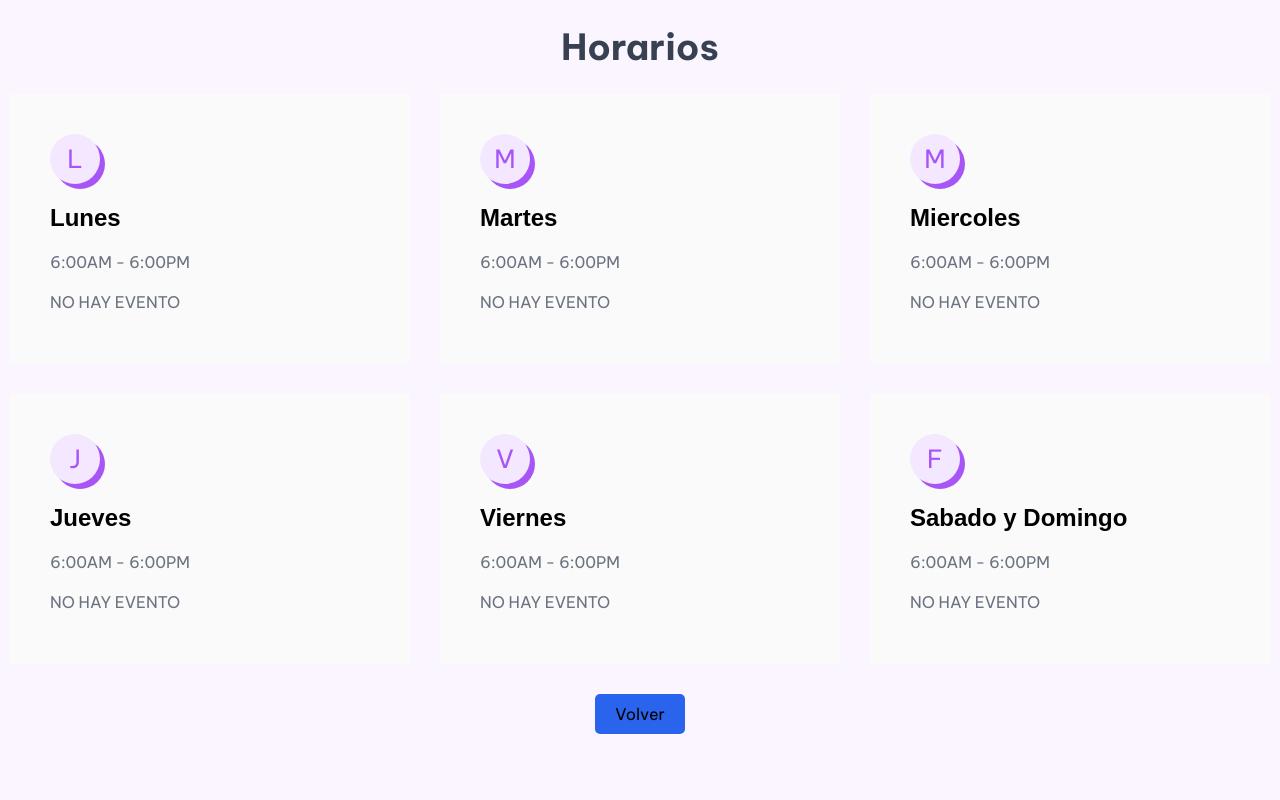
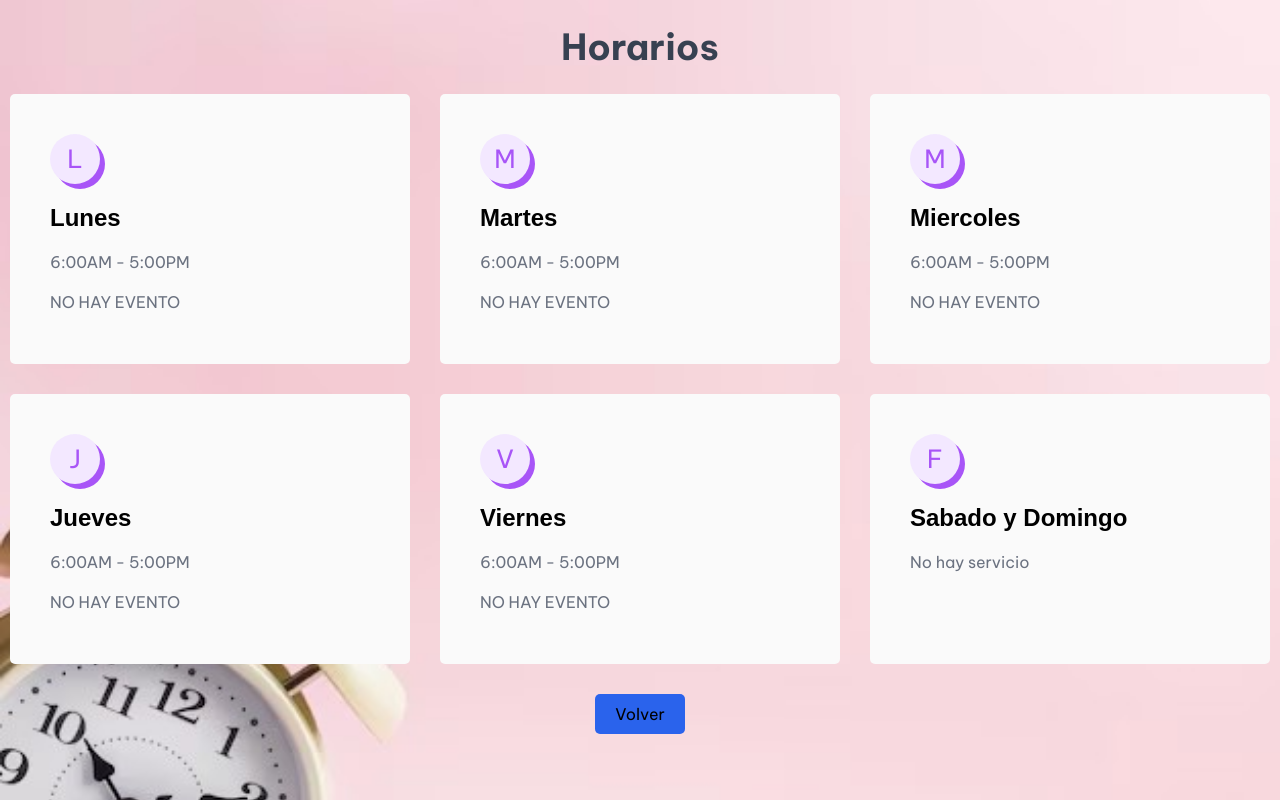
Before and after one commit to carlos-code44/Bibliotecaceb, a Django app: page /App1/horarios/ in a window 1280 px wide. Run offline with Django 3.2, Linux system fonts and the light colour scheme.

Commit message:
ajustes horarios

```diff
--- a/App1/static/css/inicio.css
+++ b/App1/static/css/inicio.css
@@ -434,7 +434,8 @@ body {
 
 .body-horarios {
   font-family: "Be Vietnam Pro", sans-serif;
-  background-color: #FAF5FF;
+  background-image: url(../imagenes/fondo-horarios.png);
+  background-size: cover;
   display: 	flex;
   flex-direction: column;
   justify-content: center;
@@ -461,6 +462,12 @@ body {
   width: 320px;
   height: 190px;
   padding: 40px;
+  transition: 0.5s;
+  border-radius: 5px;
+}
+
+.card:hover {
+  background-color: #01A7F4;
 }
 
 .card P {
--- a/App1/templates/App1/horarios.html
+++ b/App1/templates/App1/horarios.html
@@ -16,32 +16,32 @@
         <div class="card">
             <div class="icono-card">L</div>
             <h2>Lunes</h2>
-            <p>6:00AM - 6:00PM <br> <br> NO HAY EVENTO</p>
+            <p>6:00AM - 5:00PM <br> <br> NO HAY EVENTO</p>
         </div>
         <div class="card">
             <div class="icono-card">M</div>
             <h2>Martes</h2>
-            <p>6:00AM - 6:00PM <br> <br> NO HAY EVENTO</p>
+            <p>6:00AM - 5:00PM <br> <br> NO HAY EVENTO</p>
         </div>
         <div class="card">
             <div class="icono-card">M</div>
             <h2>Miercoles</h2>
-            <p>6:00AM - 6:00PM <br> <br> NO HAY EVENTO</p>
+            <p>6:00AM - 5:00PM <br> <br> NO HAY EVENTO</p>
         </div>
         <div class="card">
             <div class="icono-card">J</div>
             <h2>Jueves</h2>
-            <p>6:00AM - 6:00PM <br> <br> NO HAY EVENTO</p>
+            <p>6:00AM - 5:00PM <br> <br> NO HAY EVENTO</p>
         </div>
         <div class="card">
             <div class="icono-card">V</div>
             <h2>Viernes</h2>
-            <p>6:00AM - 6:00PM <br> <br> NO HAY EVENTO</p>
+            <p>6:00AM - 5:00PM <br> <br> NO HAY EVENTO</p>
         </div>
         <div class="card">
             <div class="icono-card">F</div>
             <h2>Sabado y Domingo</h2>
-            <p>6:00AM - 6:00PM <br> <br> NO HAY EVENTO</p>
+            <p>No hay servicio</p>
         </div>
     </div>
      <a href="{% url 'App1:inicio' %}">Volver</a>
--- a/App1/templates/App1/libros_usuarios.html
+++ b/App1/templates/App1/libros_usuarios.html
@@ -10,6 +10,7 @@
     <link rel="stylesheet" type="text/css" href="{% static 'css/administrador.css' %}">
 </head>
 <body>
+    <div class="container" style="display: flex; flex-direction: column; height: 100vh;">
 
 <!-- <Barra lateral> -->
 
@@ -297,5 +298,7 @@
 <script nomodule src="https://unpkg.com/ionicons@7.1.0/dist/ionicons/ionicons.js"></script>
 {% load static %}
 <script src="{% static 'js/usuarios.js' %}"></script>
+
+</div>
 </body>
 </html>
```
Also changed, not shown: App1/static/js/usuarios.js (+51 -0 lines), App1/static/imagenes/fondo-horarios.png (added).
